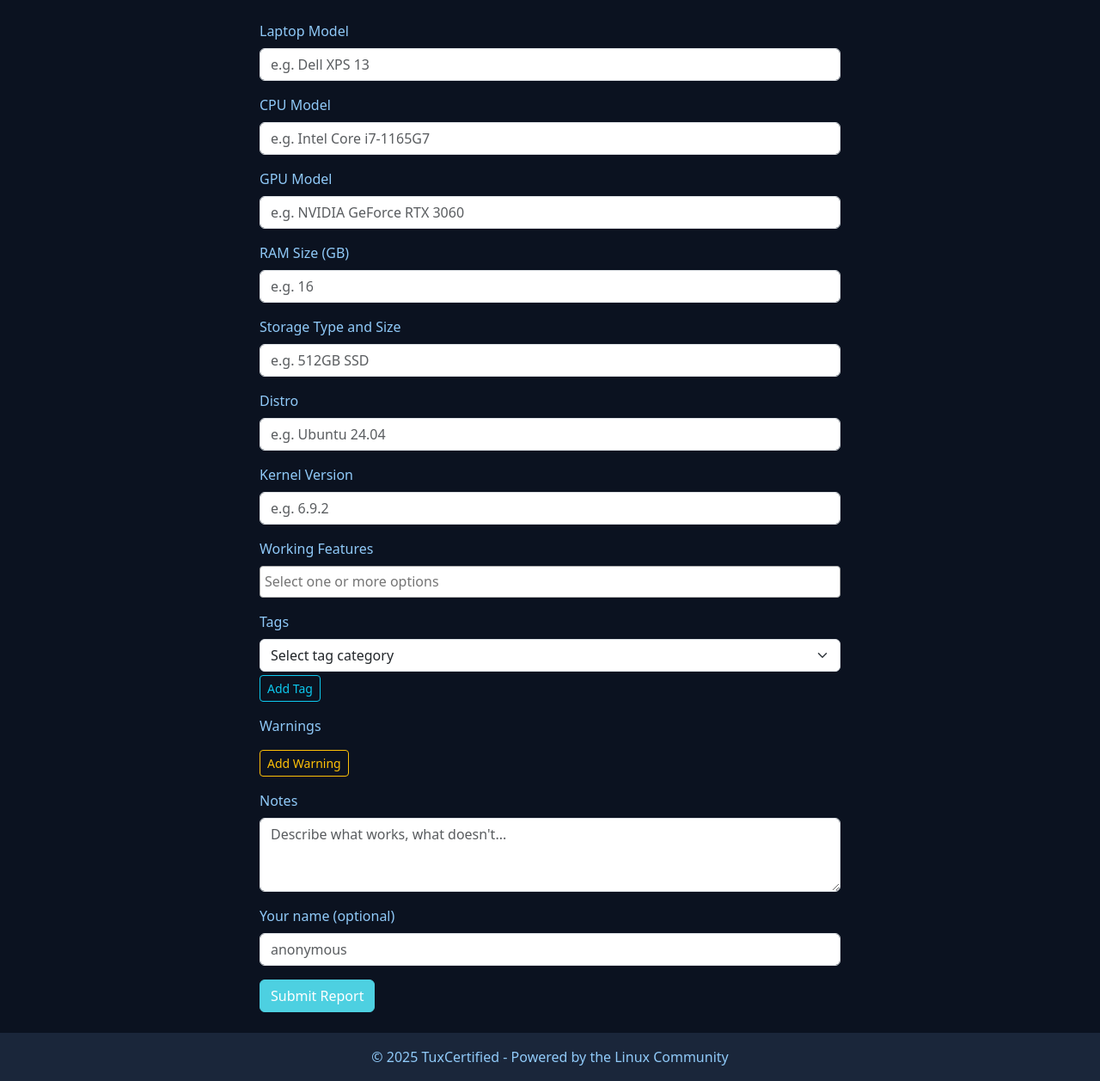
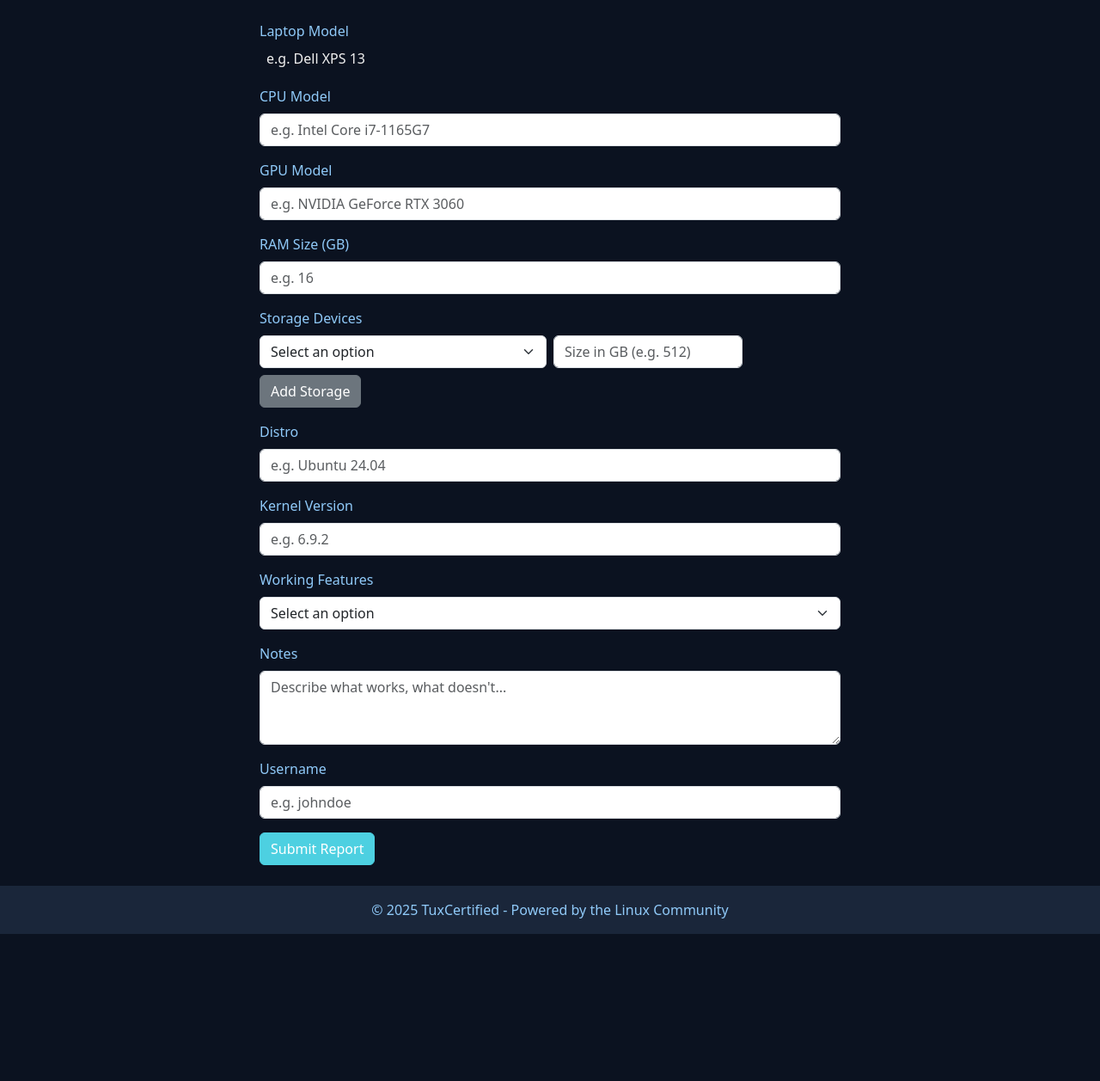
Before and after one commit to AdarWa/TuxCertified, a FastAPI app: page /report/ in a window 1280 px wide. Shown: the part 112-1369 px from the top of the page at 86% size. After the commit the page ends 1198 px from the top, so only its background shows below. Run offline with FastAPI, Linux system fonts and the light colour scheme; some libraries are stand-ins or nearby versions.

Commit message:
Enhance form components: add validation scripts, searchable dropdown, and storage chooser

```diff
--- a/app/templates/macros/components.html
+++ b/app/templates/macros/components.html
@@ -56,9 +56,117 @@
   </script>
 </div>
 {%endmacro%}
-{% macro text_input(name,label,placeholder="")%}
+
+{% macro text_input(name,label,placeholder="", num_input=False, regex=None)%}
 <div class="mb-3">
   <label for="{{name}}" class="form-label">{{label}}</label>
   <input type="text" class="form-control" id="{{name}}" name="{{name}}" required placeholder="{{placeholder}}">
+  {% if num_input %}
+  <script>
+    $(document).ready(function() {
+      $('#{{name}}').on('input', function() {
+        var value = $(this).val();
+        if (isNaN(value)) {
+          $(this).addClass('is-invalid');
+        } else {
+          $(this).removeClass('is-invalid');
+        }
+      });
+    });
+  </script>
+  {% endif %}
+  {% if regex!=None%}
+    <script>
+      $(document).ready(function() {
+        $('#{{name}}').on('input', function() {
+          var value = $(this).val();
+          var pattern = {{ regex|tojson }};
+          var regex = new RegExp(pattern);
+          if (!regex.test(value)) {
+            $(this).addClass('is-invalid');
+          } else {
+            $(this).removeClass('is-invalid');
+          }
+        });
+      });
+    </script>
+  {% endif%}
 </div>
 {% endmacro %}
+
+{% macro searchable_dropdown(name, label, options, placeholder="Select an option") %}
+<div class="mb-3">
+  <label for="{{ name }}" class="form-label">{{ label }}</label>
+  <select id="{{ name }}" name="{{ name }}" class="form-select searchable-dropdown" style="width: 100%">
+    <option value="" disabled selected>{{ placeholder }}</option>
+    {% for value, label in options %}
+      <option value="{{ value }}">{{ label }}</option>
+    {% endfor %}
+  </select>
+  <script>
+    $(document).ready(function() {
+      $('#{{ name }}').select2({
+        placeholder: '{{ placeholder }}',
+        allowClear: true,
+        width: '100%',
+        theme: 'bootstrap-5'
+      });
+    });
+  </script>
+</div>
+{% endmacro %}
+
+
+{% macro textarea_input(name, label, placeholder="")%}
+    <div class="mb-3">
+      <label for="{{name}}" class="form-label">{{label}}</label>
+      <textarea class="form-control" id="{{name}}" name="{{name}}" rows="3" placeholder="{{placeholder}}"></textarea>
+    </div>
+{%endmacro%}
+
+{% macro storage_chooser()%}
+<div class="mb-3" id="storage-section">
+      <label class="form-label">Storage Devices</label>
+      <div id="storage-list">
+        <div class="row g-2 mb-2 storage-item">
+          <div class="col-md-6">
+              <select class="form-select">
+                <option value="" disabled selected>Select an option</option>
+                <option value="ssd">SSD</option>
+                <option value="hdd">Hard Drive</option>
+                <option value="flash">Flash(USB Stick)</option>
+              </select>
+          </div>
+          <div class="col-md-4">
+            <input type="text" name="storage_size[]" class="form-control" placeholder="Size in GB (e.g. 512)">
+          </div>
+        </div>
+      </div>
+      <button type="button" class="btn btn-secondary" id="add-storage">Add Storage</button>
+    </section>
+    <script>
+    document.getElementById('add-storage').addEventListener('click', function() {
+      const storageList = document.getElementById('storage-list');
+      const newItem = document.createElement('div');
+      newItem.className = 'row g-2 mb-2 storage-item';
+      newItem.innerHTML = `
+        <div class="col-md-6">
+          <select class="form-select">
+                <option value="" disabled selected>Select an option</option>
+                <option value="ssd">SSD</option>
+                <option value="hdd">Hard Drive</option>
+                <option value="flash">Flash(USB Stick)</option>
+          </select>
+        </div>
+        <div class="col-md-4">
+          <input type="text" name="storage_size[]" class="form-control" placeholder="Size (e.g. 512GB)">
+        </div>
+        <div class="col-md-2">
+          <button type="button" class="btn btn-danger remove-storage" onclick="this.closest('.storage-item').remove()">Remove</button>
+        </div>
+      `;
+      storageList.appendChild(newItem);
+    });
+  </script>
+</div>
+{%endmacro%}
--- a/app/templates/macros/config.html
+++ b/app/templates/macros/config.html
@@ -11,3 +11,12 @@
     ("hdmi", "HDMI Output"),
     ("sd_card", "SD Card Reader")
     ]%}
+
+{% set laptop_list = [
+    ("dell_xps_13", "Dell XPS 13"),
+    ("lenovo_thinkpad_x1", "Lenovo ThinkPad X1"),
+    ("hp_spectre_x360", "HP Spectre x360"),
+    ("asus_zenbook", "Asus ZenBook"),
+    ("acer_swift_3", "Acer Swift 3"),
+    ("microsoft_surface_laptop", "Microsoft Surface Laptop")
+    ]%}
--- a/app/templates/macros/imports.html
+++ b/app/templates/macros/imports.html
@@ -4,4 +4,5 @@
 
 {% macro select2css()%}
 <link href="https://cdn.jsdelivr.net/npm/select2@4.1.0-rc.0/dist/css/select2.min.css" rel="stylesheet" />
+<link rel="stylesheet" href="https://cdn.jsdelivr.net/npm/select2-bootstrap-5-theme@1.3.0/dist/select2-bootstrap-5-theme.min.css" />
 {%endmacro%}
--- a/app/templates/report.html
+++ b/app/templates/report.html
@@ -19,54 +19,22 @@
 
 {%block content%}
 <main class="container my-4">
-  {{config.test__}}
   <form method="post">
-    {{comps.text_input("laptop", "Laptop Model", "e.g. Dell XPS 13")}}
+    {{comps.searchable_dropdown("laptop", "Laptop Model",config.laptop_list ,"e.g. Dell XPS 13")}}
     {{comps.text_input("cpu", "CPU Model", "e.g. Intel Core i7-1165G7")}}
     {{comps.text_input("gpu", "GPU Model", "e.g. NVIDIA GeForce RTX 3060")}}
-    {{comps.text_input("ram", "RAM Size (GB)", "e.g. 16")}}
-    {{comps.text_input("storage", "Storage Type and Size", "e.g. 512GB SSD")}}
+    {{comps.text_input("ram", "RAM Size (GB)", "e.g. 16",True)}}
+    {{comps.storage_chooser()}}
     {{comps.text_input("distro", "Distro", "e.g. Ubuntu 24.04")}}
-    {{comps.text_input("kernel", "Kernel Version", "e.g. 6.9.2")}}
+    {{comps.text_input("kernel", "Kernel Version", "e.g. 6.9.2", regex="\d+\.\d+\.\d+(-\w+)?(-\w+)?(\+\w+)?$")}}
 
-    {{comps.multiselect("working","Working Features", config.available_features, selected=[]) }}
+    {{comps.multi_list_dropdown("working", "Working Features", config.available_features, note_option=True)}}
 
-    <div class="mb-3">
-      <label class="form-label">Tags</label>
-      <div class="tag-select">
-        <select class="form-select" id="tag-category">
-          <option disabled selected>Select tag category</option>
-          <option>Graphics: Intel</option>
-          <option>Graphics: NVIDIA</option>
-          <option>Graphics: AMD</option>
-          <option>Desktop: GNOME</option>
-          <option>Desktop: KDE</option>
-          <option>Network: Intel WiFi</option>
-          <option>Display: Wayland OK</option>
-          <option>Touchpad: Libinput</option>
-        </select>
-        <button type="button" class="btn btn-sm btn-outline-info mt-1" id="add-tag-btn">Add Tag</button>
-      </div>
-      <input type="hidden" name="tags" id="tags-hidden">
-      <div id="tags-list" class="mt-2"></div>
-    </div>
+    {{comps.textarea_input("notes", "Notes", "Describe what works, what doesn't...")}}
 
-    <div class="mb-3">
-      <label class="form-label">Warnings</label>
-      <div id="warnings-list">
-      </div>
-      <button type="button" class="btn btn-sm btn-outline-warning mt-2" id="add-warning-btn">Add Warning</button>
-    </div>
+    {{comps.text_input("username", "Username", "e.g. johndoe")}}
 
-    <div class="mb-3">
-      <label for="notes" class="form-label">Notes</label>
-      <textarea class="form-control" id="notes" name="notes" rows="3" placeholder="Describe what works, what doesn't..."></textarea>
-    </div>
-
-    <div class="mb-3">
-      <label for="submitted_by" class="form-label">Your name (optional)</label>
-      <input type="text" class="form-control" id="submitted_by" name="submitted_by" placeholder="anonymous">
-    </div>
+    {# TODO: Add captcha #}
 
     <button type="submit" class="btn btn-primary">Submit Report</button>
   </form>
```
